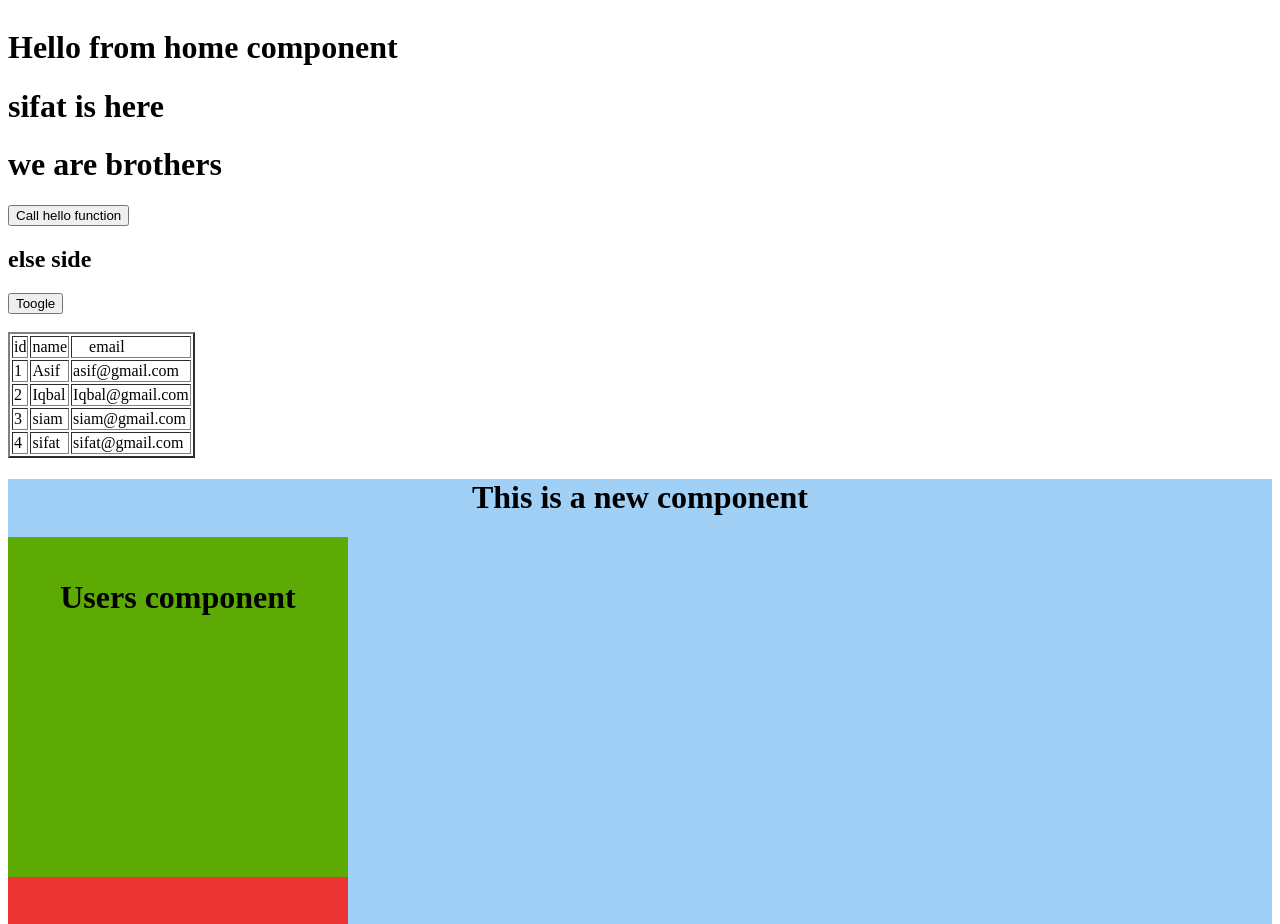
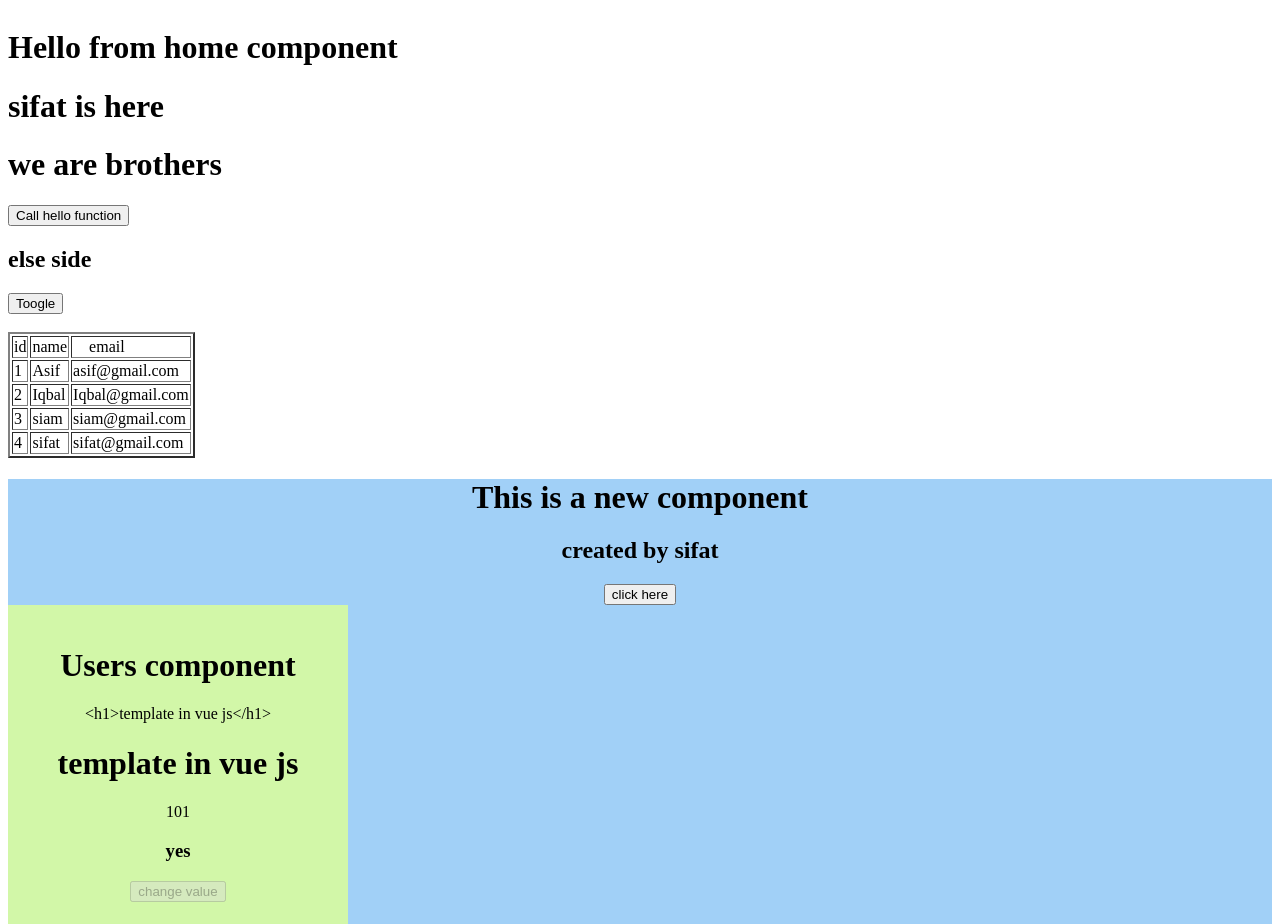
Before and after one commit to SifatNiloy/first-vue-app, a Vue app: page / in a window 1280 px wide. Shown: the top 924 px of the page. Built offline with nearby package versions, Linux system fonts and the light colour scheme.

Commit message:
js using in vue

```diff
--- a/src/components/New.vue
+++ b/src/components/New.vue
@@ -1,6 +1,8 @@
 <template>
     <div class="new">
         <h1>This is a new component</h1>
+        <h2>created by {{ name }}</h2>
+        <button v-on:click="hello">click here</button>
         <Users></Users>
         <Products></Products>
     </div>
@@ -8,16 +10,27 @@
 <script>
 import Users from './Users.vue';
 import Products from './Products.vue';
-export default{
+export default {
     name: "Home",
-    components:{
-    Users,
-    Products
-}
+    components: {
+        Users,
+        Products
+    },
+    data() {
+        return {
+            name: 'sifat'
+        }
+    },
+    methods: {
+        hello(){
+            alert('Hello clicked')
+        }
+    }
+
 }
 </script>
 <style>
-.new{
+.new {
     background-color: rgb(161, 208, 247);
     height: 800px;
     text-align: center;
--- a/src/components/Users.vue
+++ b/src/components/Users.vue
@@ -1,18 +1,35 @@
 <template>
     <div class="user">
         <h1>Users component</h1>
+        {{ header }}
+        <p v-html="header"></p>
+        <p>{{ 1 + 100 }}</p>
+        <h3>{{ ok ? "yes" : "no" }}</h3>
+        <button v-bind:disabled="btnDisable" v-on:click="click">change value</button>
     </div>
 </template>
 <script>
-export default{
-    name: 'users'
+export default {
+    name: 'users',
+    data() {
+        return {
+            ok: true,
+            header:"<h1>template in vue js</h1>",
+            btnDisable: true
+        }
+    },
+    methods: {
+        click() {
+            this.ok= !this.ok
+        }
+    }
 }
 </script>
 <style>
-.user{
+.user {
     height: 300px;
     width: 300px;
-    background-color: rgb(92, 170, 3);
+    background-color: rgb(210, 247, 168);
     padding: 20px;
 }
 </style>
```
